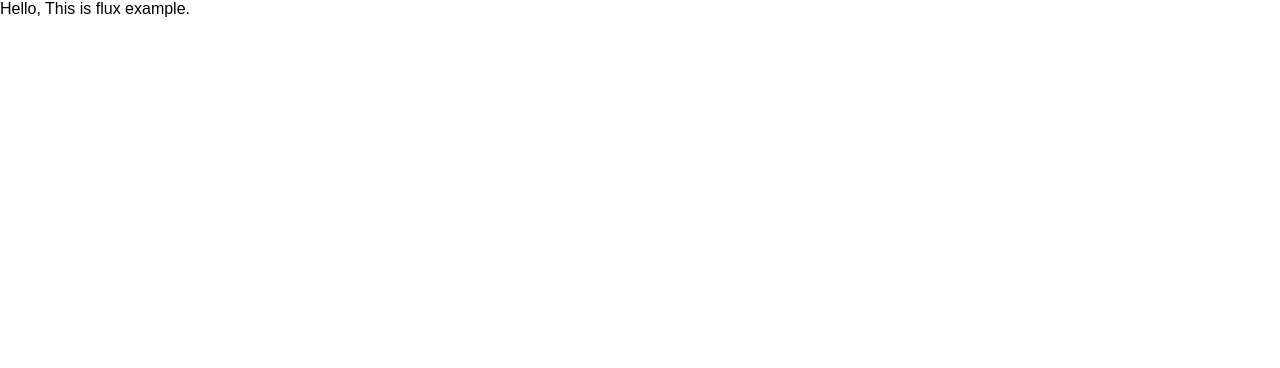
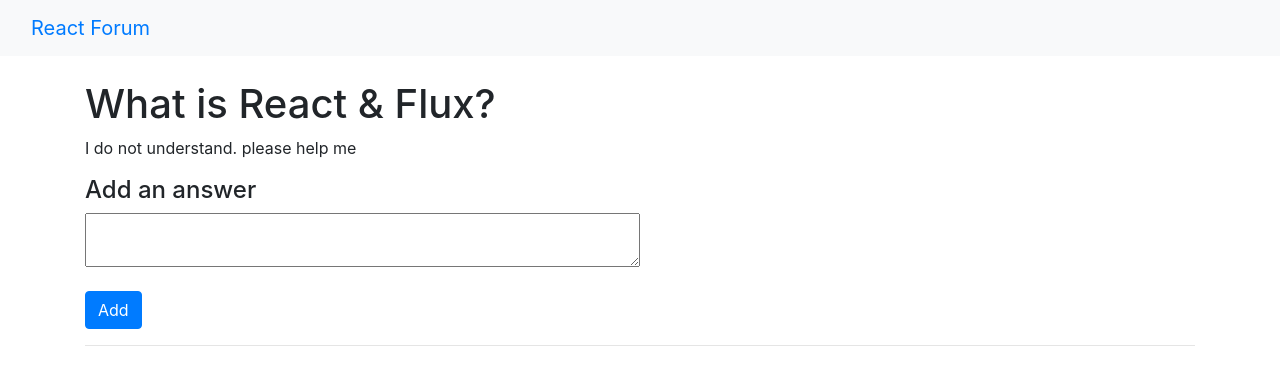
Before and after one commit to iaditya/Flux-Pattern, a React app: page / in a window 1280 px wide. Built offline with nearby package versions, Linux system fonts and the light colour scheme.

Commit message:
added components

```diff
--- a/index.html
+++ b/index.html
@@ -3,7 +3,8 @@
     <meta charset="UTF-8">
     <meta name="viewport" content="width=device-width, initial-scale=1.0">
     <title>React-Flux App</title>
-    <link rel="stylesheet" href="https://cdn.jsdelivr.net/npm/purecss@3.0.0/build/pure-min.css" integrity="sha384-X38yfunGUhNzHpBaEBsWLO+A0HDYOQi8ufWDkZ0k9e0eXz/tH3II7uKZ9msv++Ls" crossorigin="anonymous">
+    <link rel="stylesheet" href="https://maxcdn.bootstrapcdn.com/bootstrap/4.0.0/css/bootstrap.min.css"
+    integrity="sha384-Gn5384xqQ1aoWXA+058RXPxPg6fy4IWvTNh0E263XmFcJlSAwiGgFAW/dAiS6JXm" crossorigin="anonymous">
 </head>
 <body>
     <div id="app">
--- /dev/null
+++ b/src/components/AddAnswer.js
@@ -0,0 +1,37 @@
+import React, { useState } from "react";
+
+export const AddAnswer = (props) => {
+
+    const [state, setState] = useState({
+        answer: "",
+    })
+
+    const onAddHandler = () => {
+        props.onAddAnswer(state.answer);
+    };
+
+    const textChangehandler = (e) => {
+        setState({ ...state, answer: e.target.value });
+    };
+
+    return (
+        <React.Fragment>
+            <h4>Add an answer</h4>
+            <textarea
+                name="answer"
+                value={state.answer}
+                onChange={textChangehandler}
+                className="col-md-6 col-xs-8"
+            ></textarea>
+            <br />
+            <br />
+            <input
+                type="button"
+                onClick={onAddHandler}
+                className="btn btn-primary"
+                value="Add"
+            />
+            <hr />
+        </React.Fragment>
+    );
+}
--- /dev/null
+++ b/src/components/Forum.js
@@ -0,0 +1,26 @@
+import React, { useEffect, useState } from "react";
+import { ForumHeader } from "./ForumHeader";
+import { ForumQuestion } from "./ForumQuestion";
+import { AddAnswer } from "./AddAnswer";
+import { ForumAnswers } from "./ForumAnswers";
+
+export const Forum = () => {
+
+    const [state, setState] = useState({ allAnswers: [] });
+
+    useEffect(() => {
+        //get data from store.
+    }, []);
+
+    const onAddAnswer = (answer) => console.log("onAddAnswer clicked ", answer);
+
+    return (<div>
+        <ForumHeader />
+        <br />
+        <div className="container">
+            <ForumQuestion />
+            <ForumAnswers allAnswers={state.allAnswers} />
+            <AddAnswer onAddAnswer={onAddAnswer} />
+        </div>
+    </div>)
+}
--- /dev/null
+++ b/src/components/ForumAnswer.js
@@ -0,0 +1,25 @@
+import React from "react";
+
+export const ForumAnswer = (props) => {
+    const { answer } = props;
+
+    var classes = !answer.correct ? "card-body" : "card-body bg-success";
+
+    return (
+        <React.Fragment>
+            <div className="card card-default">
+                <div className={classes}>
+                    {answer.body}
+                    <div className="float-right">
+                        <small>
+                            <a onClick={() => props.onMarkCorrect(props.id)} href="#">
+                                Mark as correct
+                            </a>
+                        </small>
+                    </div>
+                </div>
+            </div>
+            <br />
+        </React.Fragment>
+    );
+}
--- /dev/null
+++ b/src/components/ForumAnswers.js
@@ -0,0 +1,24 @@
+import React from "react";
+import {ForumAnswer} from "./ForumAnswer";
+
+
+export const ForumAnswers = (props) => {
+    const { allAnswers } = props;
+
+    const _onMarkCorrect = (id) => {
+        console.log("_onMarkCorrect ", id);
+    }
+
+    const answers = [];
+    for (let key in allAnswers) {
+        answers.push(
+            <ForumAnswer
+                key={key}
+                id={key}
+                onMarkCorrect={_onMarkCorrect}
+                answer={allAnswers[key]}
+            />
+        );
+    }
+    return <div>{answers}</div>;
+}
--- /dev/null
+++ b/src/components/ForumHeader.js
@@ -0,0 +1,15 @@
+import React from "react";
+
+export const ForumHeader = () => {
+    return (
+        <nav className="navbar navbar-default bg-light">
+            <div className="container-fluid">
+                <div className="navbar-header">
+                    <a className="navbar-brand" href="#">
+                        React Forum
+                    </a>
+                </div>
+            </div>
+        </nav>
+    );
+}
--- /dev/null
+++ b/src/components/ForumQuestion.js
@@ -0,0 +1,10 @@
+import React from "react";
+
+export const ForumQuestion = () => {
+    return (
+      <div>
+        <h1>What is React & Flux?</h1>
+        <p>I do not understand. please help me</p>
+      </div>
+    );
+  }
```
Also changed, not shown: index.js (+4 -5 lines).
